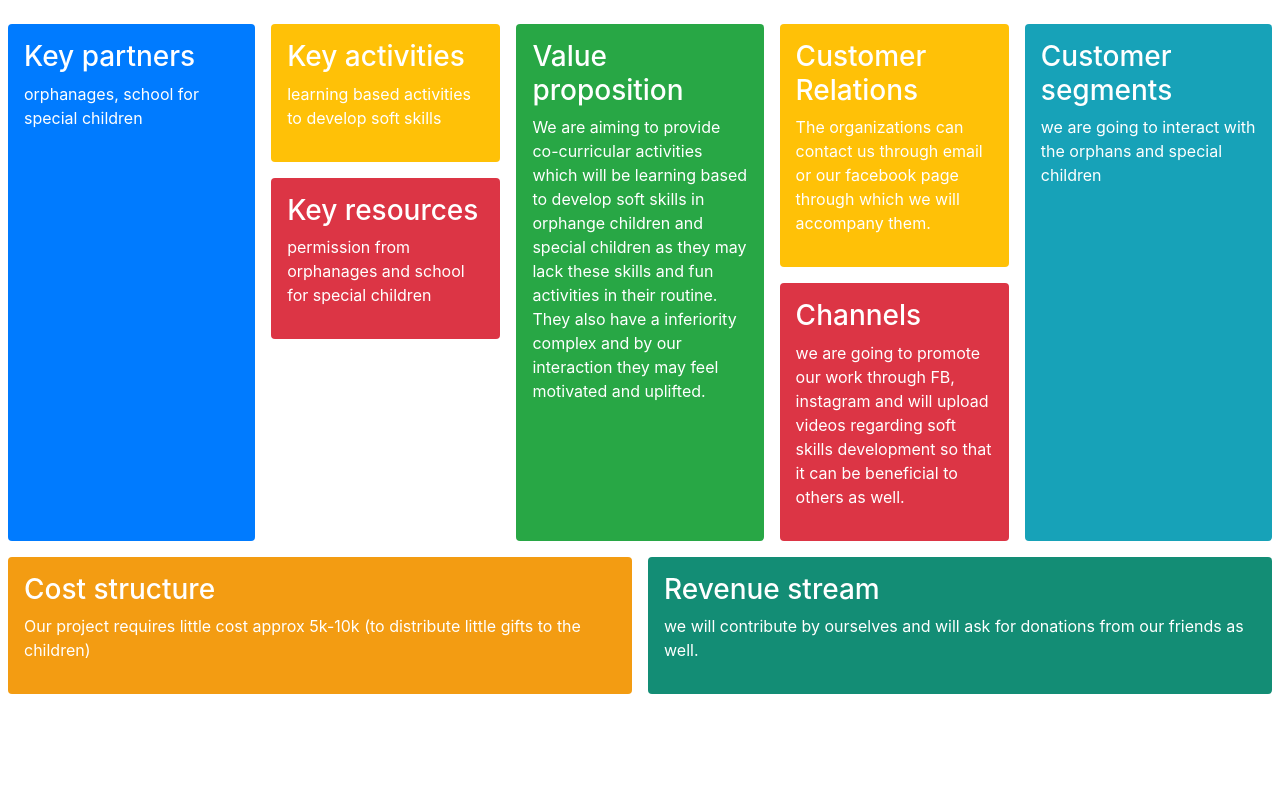
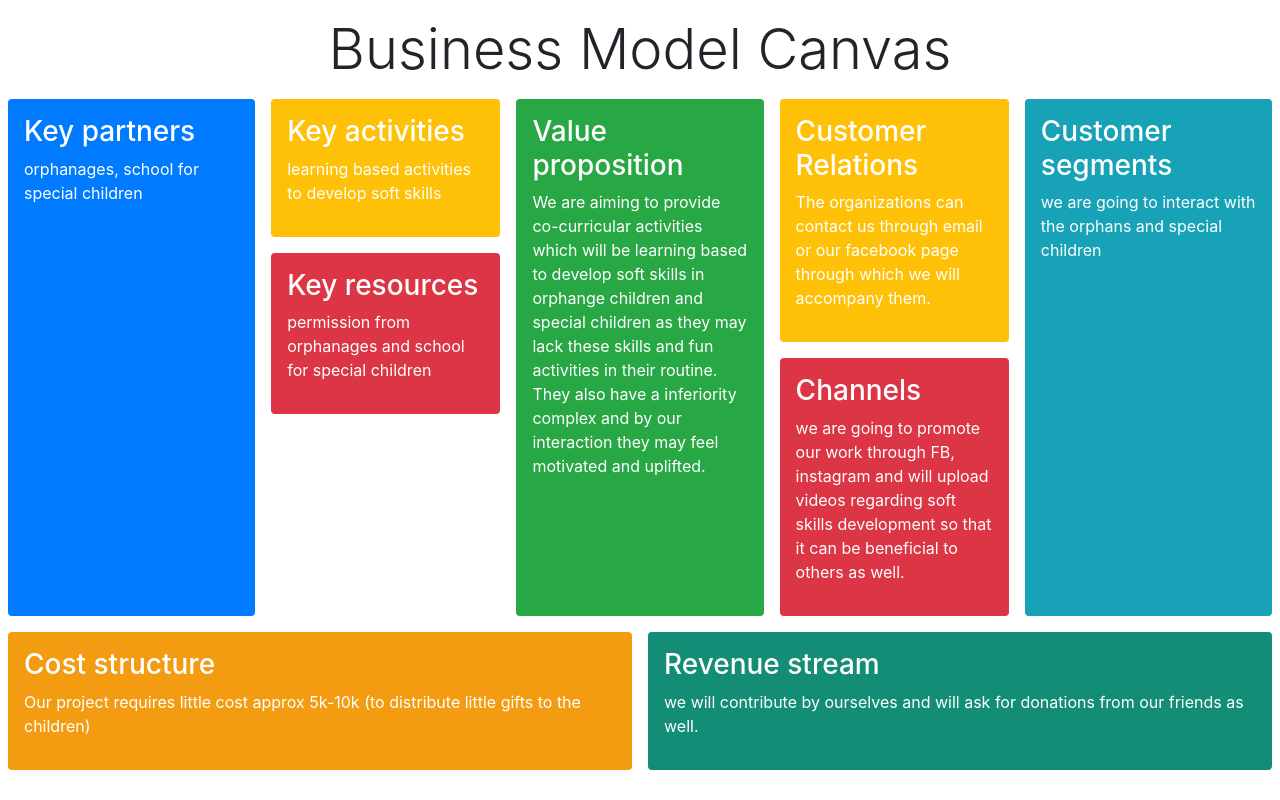
Before and after one commit to Hasnain-js/BMC, a plain HTML site: page index.html in a window 1280 px wide. Drawn offline with nearby package versions, Linux system fonts and the light colour scheme.

Commit message:
Update index.html
add heading BMC

```diff
--- a/index.html
+++ b/index.html
@@ -16,6 +16,7 @@
   </head>
   <body>
       <div class="mt-3 container-fluid">
+        <h1 class="display-4 text-center">Business Model Canvas</h1>
           <div class="row">
             <div class="col p-3 m-2 bg-primary text-white rounded mh-100">
                 <h3>Key partners</h3>
```
